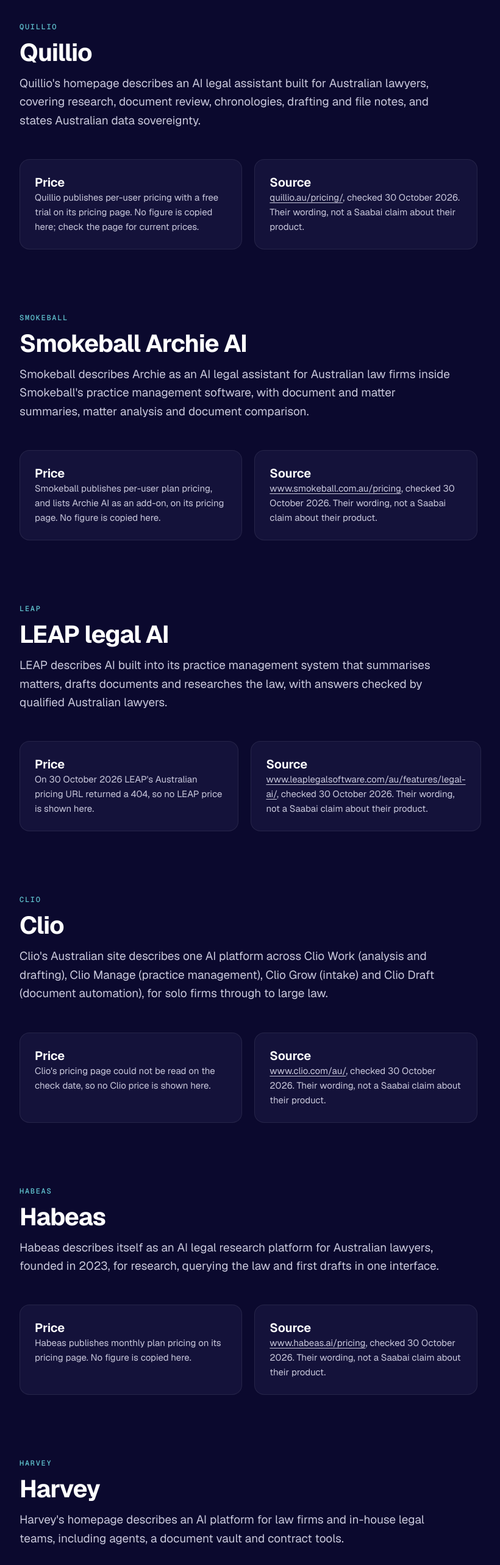
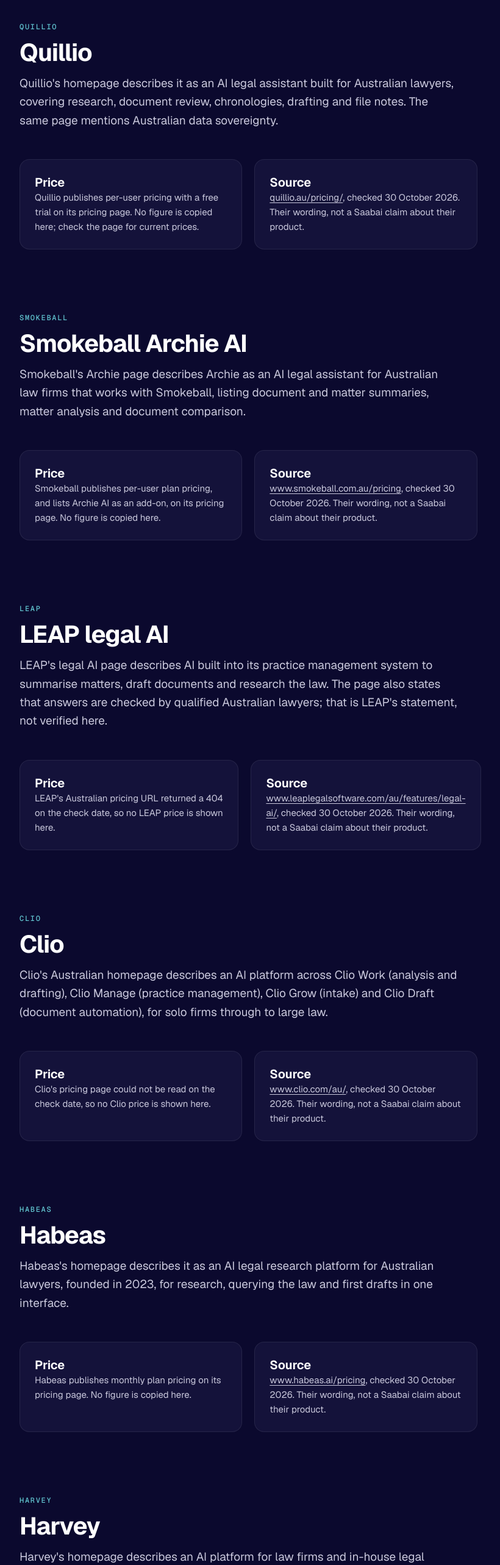
Before and after one commit to sg-satoshi/saabai-site, a Next.js app: page /legal/lex-vs-ai-legal-tools in a window 1280 px wide. Shown: the part 1680-4246 px from the top of the page at 61% size, without its empty margins (40-860 px from the left). Built offline with nearby package versions, Linux system fonts and the light colour scheme; no server answers.

Commit message:
Compare page: attribute every rival description to its source page, neutral FAQ; drop signup URL from Lex offer JSON-LD (#415)

```diff
--- a/app/legal/lex-vs-ai-legal-tools/page.tsx
+++ b/app/legal/lex-vs-ai-legal-tools/page.tsx
@@ -15,11 +15,11 @@ const CHECKED_AU = "30 October 2026";
 
 /** Australian tools AI answers name most often (baseline 30 Oct). Wording is from each vendor's own public page. */
 const AU_TOOLS: { name: string; eyebrow: string; what: string; price: string; href: string }[] = [
-  { name: "Quillio", eyebrow: "Quillio", what: "Quillio's homepage describes an AI legal assistant built for Australian lawyers, covering research, document review, chronologies, drafting and file notes, and states Australian data sovereignty.", price: "Quillio publishes per-user pricing with a free trial on its pricing page. No figure is copied here; check the page for current prices.", href: "https://quillio.au/pricing/" },
-  { name: "Smokeball Archie AI", eyebrow: "Smokeball", what: "Smokeball describes Archie as an AI legal assistant for Australian law firms inside Smokeball's practice management software, with document and matter summaries, matter analysis and document comparison.", price: "Smokeball publishes per-user plan pricing, and lists Archie AI as an add-on, on its pricing page. No figure is copied here.", href: "https://www.smokeball.com.au/pricing" },
-  { name: "LEAP legal AI", eyebrow: "LEAP", what: "LEAP describes AI built into its practice management system that summarises matters, drafts documents and researches the law, with answers checked by qualified Australian lawyers.", price: "On " + "30 October 2026" + " LEAP's Australian pricing URL returned a 404, so no LEAP price is shown here.", href: "https://www.leaplegalsoftware.com/au/features/legal-ai/" },
-  { name: "Clio", eyebrow: "Clio", what: "Clio's Australian site describes one AI platform across Clio Work (analysis and drafting), Clio Manage (practice management), Clio Grow (intake) and Clio Draft (document automation), for solo firms through to large law.", price: "Clio's pricing page could not be read on the check date, so no Clio price is shown here.", href: "https://www.clio.com/au/" },
-  { name: "Habeas", eyebrow: "Habeas", what: "Habeas describes itself as an AI legal research platform for Australian lawyers, founded in 2023, for research, querying the law and first drafts in one interface.", price: "Habeas publishes monthly plan pricing on its pricing page. No figure is copied here.", href: "https://www.habeas.ai/pricing" },
+  { name: "Quillio", eyebrow: "Quillio", what: "Quillio's homepage describes it as an AI legal assistant built for Australian lawyers, covering research, document review, chronologies, drafting and file notes. The same page mentions Australian data sovereignty.", price: "Quillio publishes per-user pricing with a free trial on its pricing page. No figure is copied here; check the page for current prices.", href: "https://quillio.au/pricing/" },
+  { name: "Smokeball Archie AI", eyebrow: "Smokeball", what: "Smokeball's Archie page describes Archie as an AI legal assistant for Australian law firms that works with Smokeball, listing document and matter summaries, matter analysis and document comparison.", price: "Smokeball publishes per-user plan pricing, and lists Archie AI as an add-on, on its pricing page. No figure is copied here.", href: "https://www.smokeball.com.au/pricing" },
+  { name: "LEAP legal AI", eyebrow: "LEAP", what: "LEAP's legal AI page describes AI built into its practice management system to summarise matters, draft documents and research the law. The page also states that answers are checked by qualified Australian lawyers; that is LEAP's statement, not verified here.", price: "LEAP's Australian pricing URL returned a 404 on the check date, so no LEAP price is shown here.", href: "https://www.leaplegalsoftware.com/au/features/legal-ai/" },
+  { name: "Clio", eyebrow: "Clio", what: "Clio's Australian homepage describes an AI platform across Clio Work (analysis and drafting), Clio Manage (practice management), Clio Grow (intake) and Clio Draft (document automation), for solo firms through to large law.", price: "Clio's pricing page could not be read on the check date, so no Clio price is shown here.", href: "https://www.clio.com/au/" },
+  { name: "Habeas", eyebrow: "Habeas", what: "Habeas's homepage describes it as an AI legal research platform for Australian lawyers, founded in 2023, for research, querying the law and first drafts in one interface.", price: "Habeas publishes monthly plan pricing on its pricing page. No figure is copied here.", href: "https://www.habeas.ai/pricing" },
 ];
 
 const FAQS = [
@@ -32,8 +32,8 @@ const FAQS = [
     a: "Public Australian government sources: ATO rulings and interpretive decisions, the Federal Register of Legislation (including whether an Act is in force), ASIC and the Fair Work Commission. Case citations are checked against a licensed snapshot of NSW Caselaw, Federal Court and High Court decisions (cutoff 10 March 2025). Other courts are not in that snapshot.",
   },
   {
-    q: "What are the alternatives to LEAP AI and Smokeball Archie for small Australian firms?",
-    a: "AI answers commonly name Quillio, Clio, Habeas and Lex alongside LEAP and Smokeball Archie. LEAP and Smokeball build AI into their practice management software. Lex is a standalone research and drafting workspace: $299 a month (AUD, GST not applicable) for 3 lawyer seats, unlimited legal research and 20 documents a month.",
+    q: "What other AI legal tools are available to Australian firms?",
+    a: "This page covers Quillio, Smokeball Archie, LEAP, Clio, Habeas, Harvey, CoCounsel and Lexis+ AI, using each company's own public pages. It is not a ranking. Lex is a research and drafting workspace: $299 a month (AUD, GST not applicable) for 3 lawyer seats, unlimited legal research and 20 documents a month.",
   },
   {
     q: "Where does Lex host data?",
--- a/app/legal/page.tsx
+++ b/app/legal/page.tsx
@@ -88,7 +88,6 @@ const lexSchema = {
     name: "Firm",
     price: 299,
     priceCurrency: "AUD",
-    url: "https://www.saabai.ai/lex/signup",
     areaServed: { "@type": "Country", name: "Australia" },
     description: "3 lawyer seats, unlimited legal research and 20 documents a month. AUD. GST not applicable. Enterprise plans for larger firms.",
     priceSpecification: { "@type": "UnitPriceSpecification", price: 299, priceCurrency: "AUD", unitText: "MONTH" },
```
